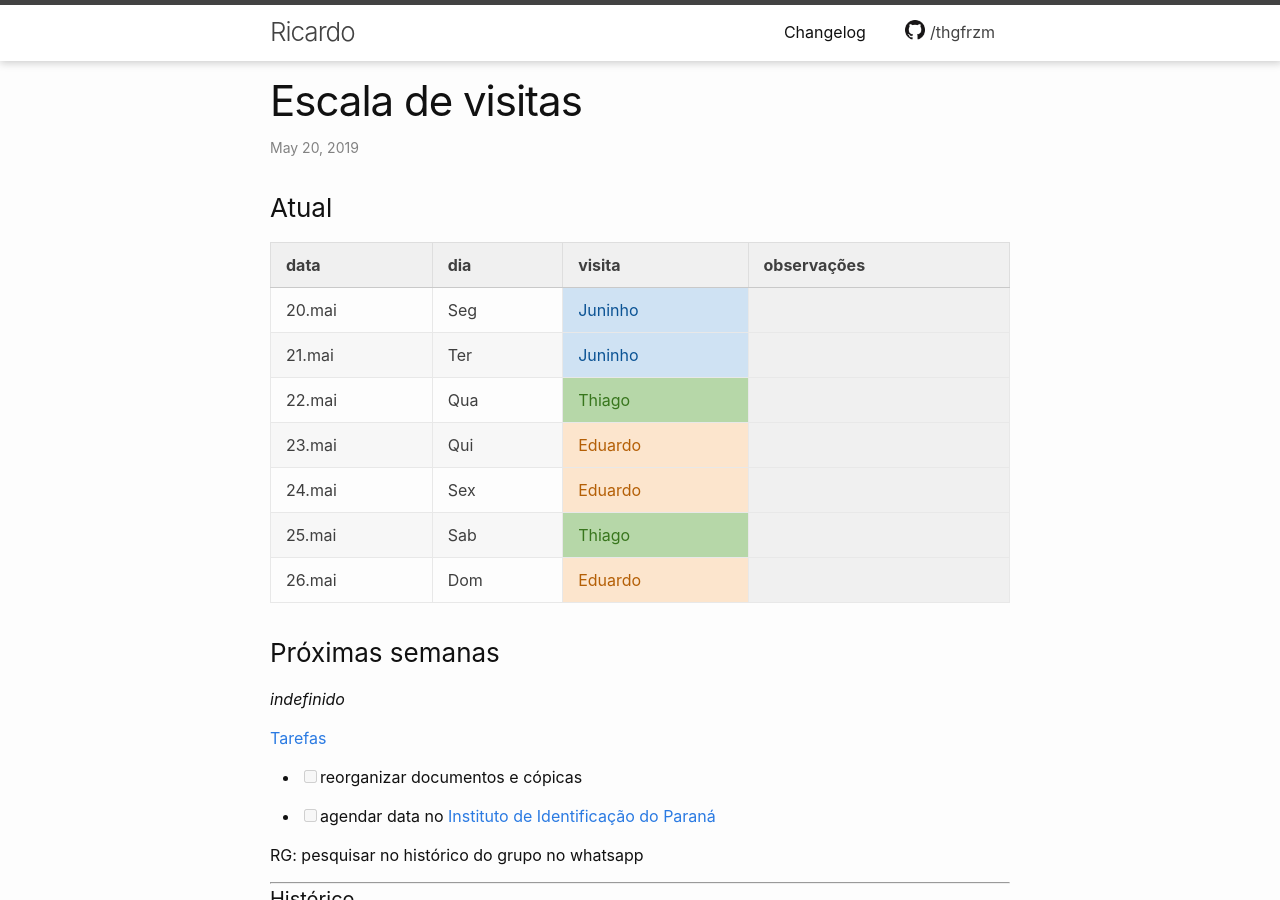
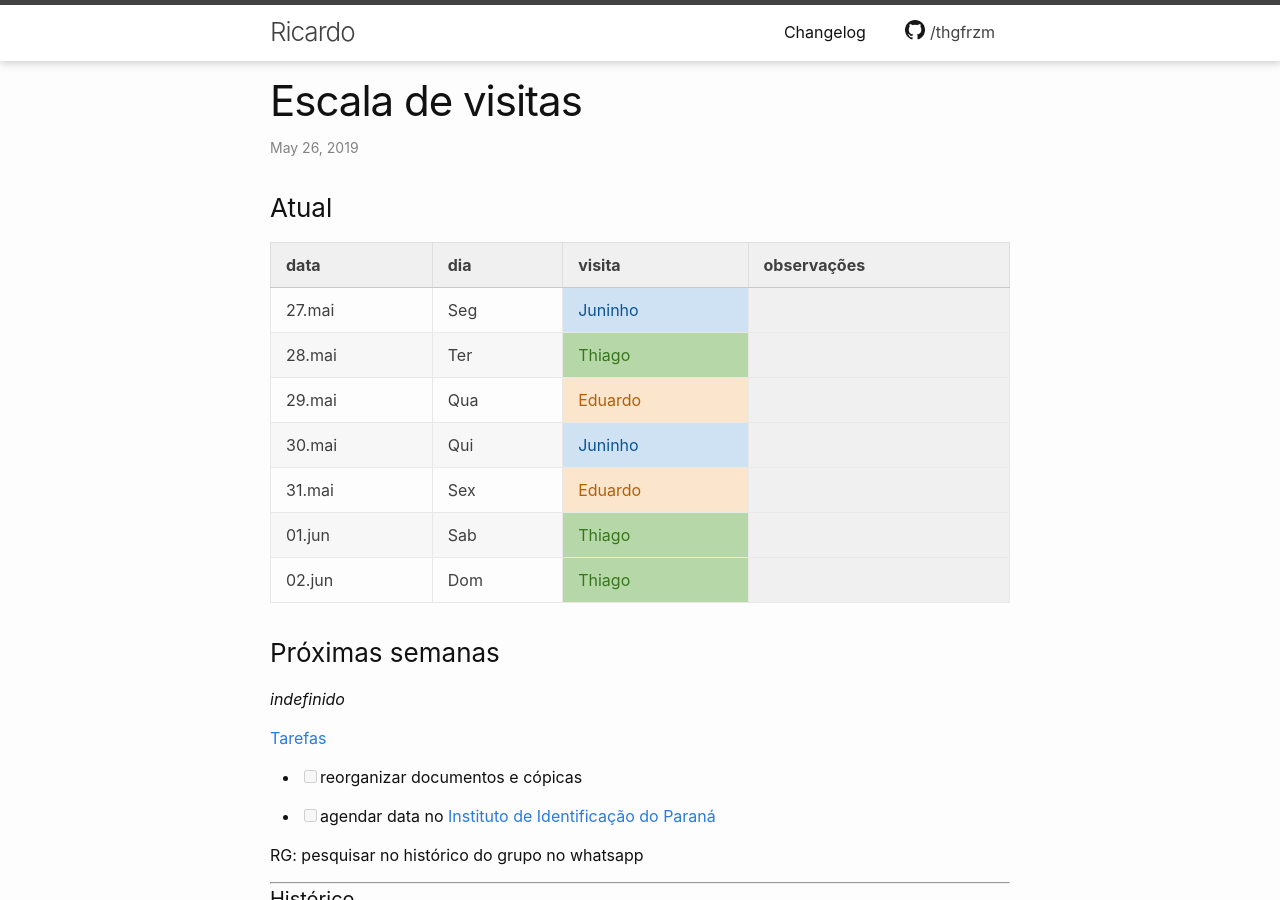
Before and after one commit to thgfrzm/ricardo, a Jekyll site: the page built from _posts/2018-12-23-escala-visitas.markdown, in a window 1280 px wide and 900 px high. Built offline with Jekyll 4.4.1, drawn with Linux system fonts in a browser that asks for light colours; some of the changed text lies outside the part shown.

Commit message:
Update 2018-12-23-escala-visitas.markdown

```diff
--- a/_posts/2018-12-23-escala-visitas.markdown
+++ b/_posts/2018-12-23-escala-visitas.markdown
@@ -1,7 +1,7 @@
 ---
 layout: post
 title:  "Escala de visitas"
-date:   2019-05-19 22:04:36 -0300
+date:   2019-05-26 20:12:36 -0300
 categories: agenda
 ---
 
@@ -9,14 +9,13 @@ categories: agenda
 
 | data   | dia | visita  | observações         |
 | ------ | --- | ------- | ------------------- |
-| 20.mai | Seg | Juninho |             |
-| 21.mai | Ter | Juninho |             |
-| 22.mai | Qua | Thiago  |             |
-| 23.mai | Qui | Eduardo |             |
-| 24.mai | Sex | Eduardo |             |
-| 25.mai | Sab | Thiago  |             |
-| 26.mai | Dom | Eduardo |             |
-
+| 27.mai | Seg | Juninho |             |
+| 28.mai | Ter | Thiago  |             |
+| 29.mai | Qua | Eduardo |             |
+| 30.mai | Qui | Juninho |             |
+| 31.mai | Sex | Eduardo |             |
+| 01.jun | Sab | Thiago  |             |
+| 02.jun | Dom | Thiago  |             |
 
 ### Próximas semanas
 
@@ -189,3 +188,10 @@ RG: pesquisar no histórico do grupo no whatsapp
 | 17.mai | Sex | Juninho |             |
 | 18.mai | Sab | Thiago  |             |
 | 19.mai | Dom | Thiago  |             |
+| 20.mai | Seg | Juninho |             |
+| 21.mai | Ter | Juninho |             |
+| 22.mai | Qua | Thiago  |             |
+| 23.mai | Qui | Eduardo |             |
+| 24.mai | Sex | Eduardo |             |
+| 25.mai | Sab | Thiago  |             |
+| 26.mai | Dom | Eduardo |             |
```
